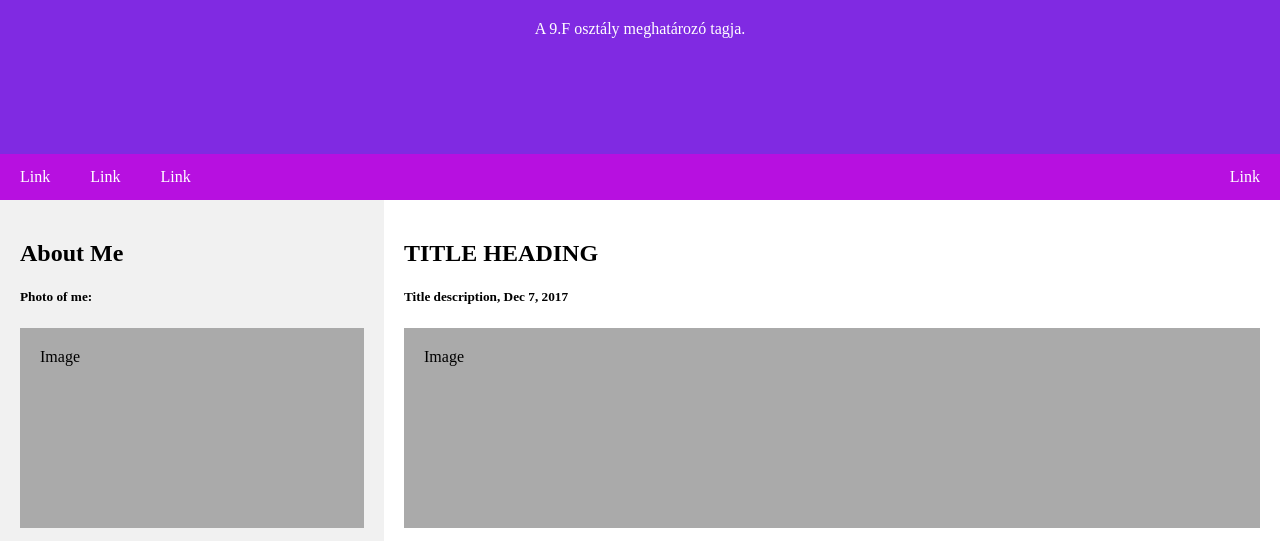
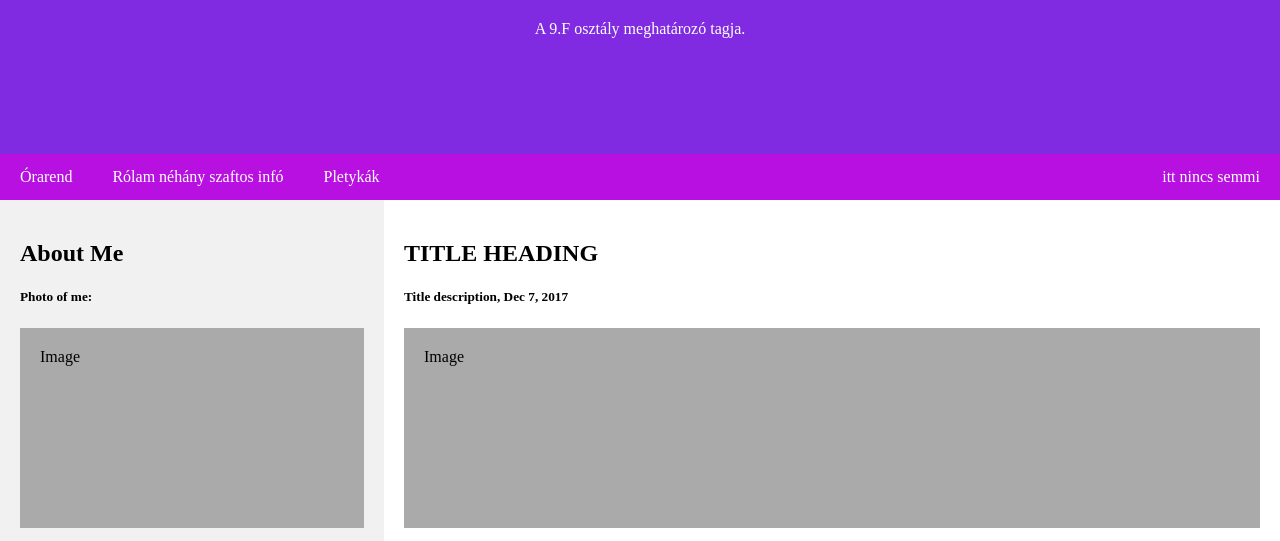
Before and after one commit to szabohedii/hediiszabo, a plain HTML site: page hedvig.html in a window 1280 px wide. Shown: the part 229-770 px from the top of the page. Drawn offline with Linux system fonts and the light colour scheme.

Commit message:
Update hedvig.html

```diff
--- a/hedvig.html
+++ b/hedvig.html
@@ -113,10 +113,10 @@ body {
 </div>
 
 <div class="navbar">
-  <a href="#">Link</a>
-  <a href="#">Link</a>
-  <a href="#">Link</a>
-  <a href="#" class="right">Link</a>
+  <a href="#">Órarend</a>
+  <a href="#">Rólam néhány szaftos infó</a>
+  <a href="#">Pletykák</a>
+  <a href="#" class="right">itt nincs semmi</a>
 </div>
 
 <div class="row">
```
